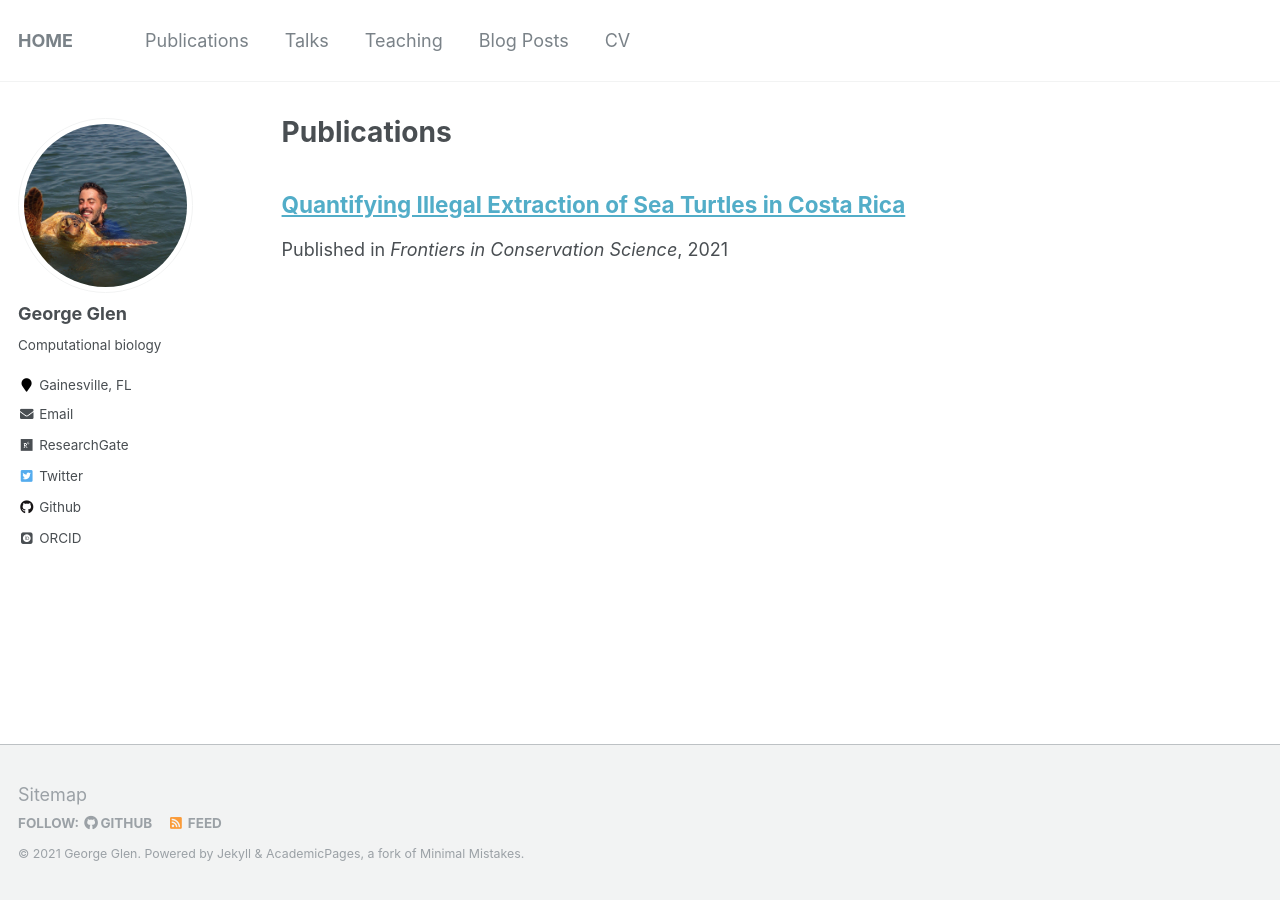
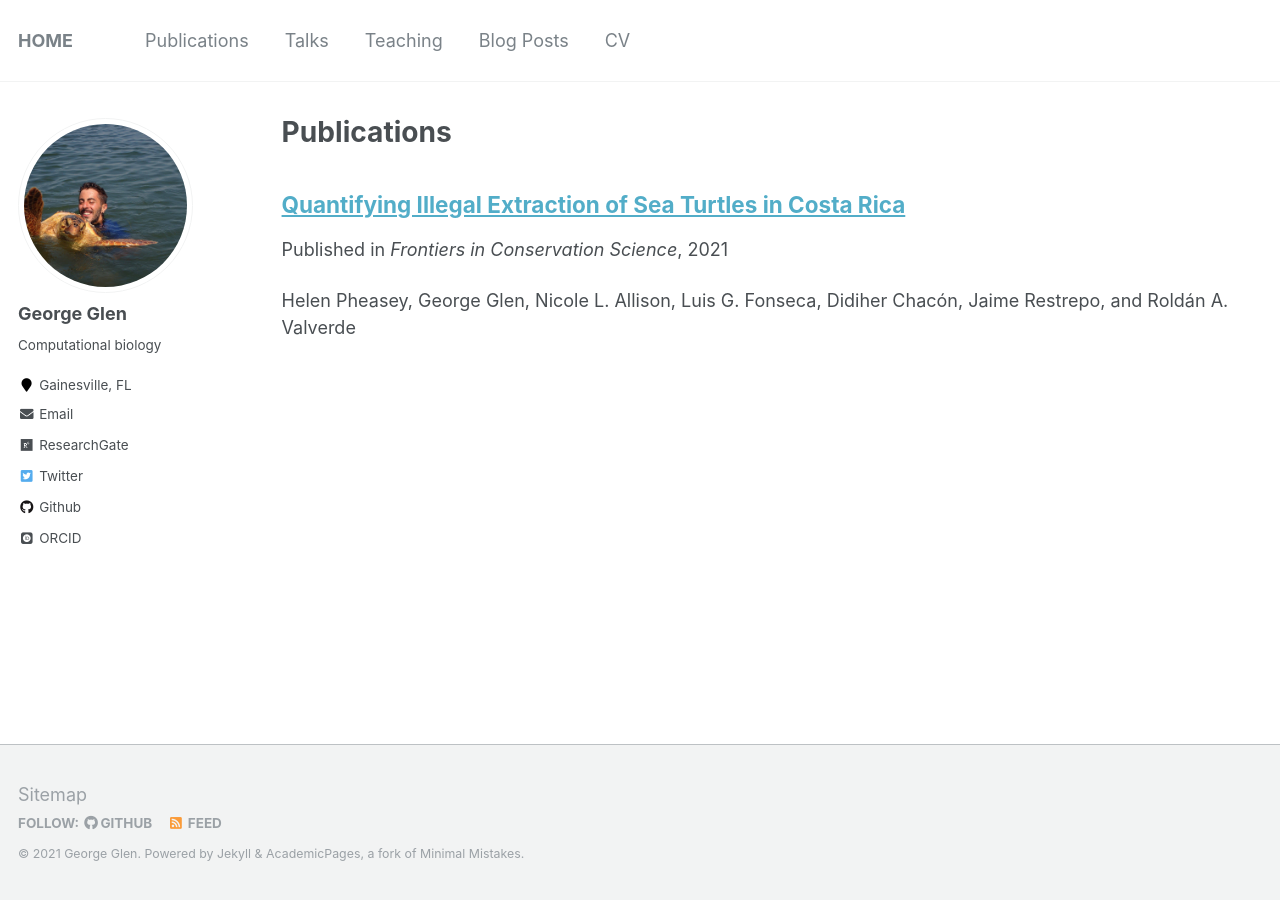
Before and after one commit to constantin-george/constantin-george.github.io, a Jekyll site: the page built from _pages/publications.md, in a window 1280 px wide. Built offline with Jekyll 4.4.1, drawn with Linux system fonts in a browser that asks for light colours; some web fonts are replaced.

Commit message:
Update PoachingCR2021.md

```diff
--- a/_publications/PoachingCR2021.md
+++ b/_publications/PoachingCR2021.md
@@ -2,7 +2,7 @@
 title: "Quantifying Illegal Extraction of Sea Turtles in Costa Rica"
 collection: publications
 type: "Paper"
-excerpt: ""
+excerpt: "Helen Pheasey, George Glen, Nicole L. Allison, Luis G. Fonseca, Didiher Chacón, Jaime Restrepo, and Roldán A. Valverde"
 permalink: /publications/PoachingCR2021
 venue: "Frontiers in Conservation Science"
 date: 2021-08-23
```
